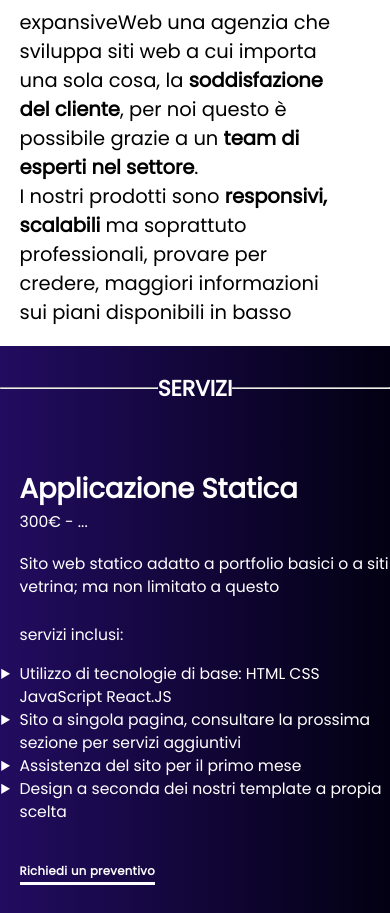
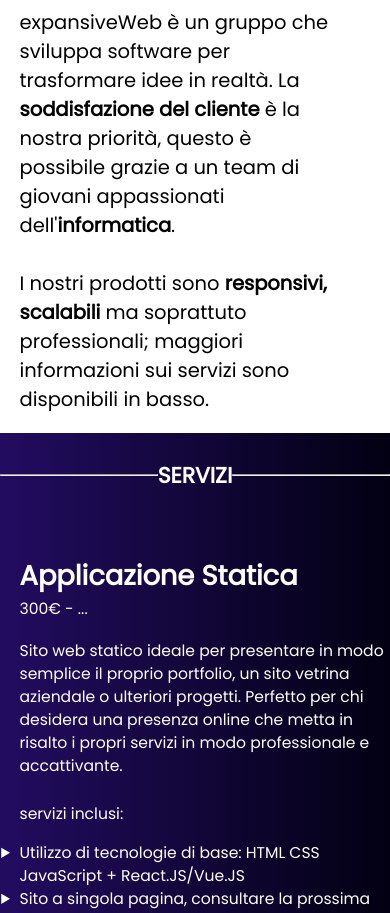
Before and after one commit to castoro2000-0/expansiveWeb, a React (Vite) app: page / in a window 390 px wide. Shown: the part 1080-1993 px from the top of the page. Built offline with nearby package versions, Linux system fonts and the light colour scheme.

Commit message:
Design Chages

```diff
--- a/index.html
+++ b/index.html
@@ -6,6 +6,7 @@
         <meta name="viewport" content="width=device-width, initial-scale=1.0" />
         <title>expansiveWeb | Web Agency Napoli</title>
         <meta name="description" content="expansiveWeb è una agenzia che tratta lo sviluppo di software su tutto il territorio partenopeo.">
+        <meta name="keywords" content="expansive, expansiveWeb, web design, web development, web agency, napoli">
     </head>
     <body>
         <div id="root"></div>
--- a/src/components/Header.jsx
+++ b/src/components/Header.jsx
@@ -4,7 +4,7 @@
     return(
         <header>
             <ul>
-                <li>expansiveWeb</li>
+                <li id="nome_gruppo" ><a href="#expansiveWeb">expansiveWeb</a></li>
                 <li><a href="#home-id"><p>Home</p></a></li>
                 <li><a href="#servizi-id"><p>Servizi</p></a></li>
                 <li><a href="#Footer"><p>Contattaci</p></a></li>
--- a/src/components/Home.jsx
+++ b/src/components/Home.jsx
@@ -7,7 +7,7 @@
 
             <div className="img-background">
                 <div className="opacity-background"></div>
-                <h1><span id="agency-name" >expansiveWeb:</span> <br/> Agenzia specializzata in sviluppazione<br/> siti <span>WEB</span></h1>
+                <h1><span id="agency-name" >expansiveWeb</span> <br/> Esperti nello sviluppo di <span>SOFTWARE</span></h1>
             </div>
         </div>
     );
--- a/src/components/Presentation.jsx
+++ b/src/components/Presentation.jsx
@@ -15,14 +15,15 @@
             </div>
 
             <div className="description">
+                <div id="expansiveWeb"></div>
                 <img src="images/memphis/corporate-memphis.jpg" alt="corporate-memphis" className="corporate-memphis"/>
 
                 <h2>Chi siamo e <br/> di cosa ci occupiamo?</h2> <br/>
-                <p>expansiveWeb una agenzia che sviluppa siti web a cui importa una sola cosa,
-                    la <span>soddisfazione del cliente</span>, per noi questo è possibile grazie a un <span>team di
-                    esperti nel settore</span>. <br/>
-                    I nostri prodotti sono <span> responsivi, scalabili </span> ma soprattuto professionali, provare
-                    per credere, maggiori informazioni sui piani disponibili in basso
+                <p>expansiveWeb è un gruppo che sviluppa software per trasformare idee in realtà.
+                    La <span>soddisfazione del cliente</span> è la nostra priorità, questo è possibile grazie a un team di
+                    giovani appassionati dell'<span>informatica</span>. <br/> <br />
+                    I nostri prodotti sono <span> responsivi, scalabili </span> ma soprattuto professionali;
+                    maggiori informazioni sui servizi sono disponibili in basso.
                 </p>
             </div>
         </div>
--- a/src/components/Services.jsx
+++ b/src/components/Services.jsx
@@ -35,7 +35,7 @@
                 <ul>
                     <li>Design personalizzato da noi: +50€</li>
                     <li>Sito multipagina: +25€/pagina - sito statico <br/> +75€/pagina - sito dinamico</li>
-                    <li>Aggiornamento e Assistenza: <br/>200€/mese</li>
+                    <li>Aggiornamento e Assistenza: <br/>+200€/mese</li>
                     <li>Hosting + Dominio + Seo Growing: +150€</li>
                     <li>Contact form per clienti: +50€</li>
                 </ul>
@@ -62,7 +62,7 @@
                 <li>{props.servizio4}</li>
             </ul>
             <div className="preventivo">
-                <a href="mailto: ">
+                <a href="mailto:expansive.web.agency@gmail.com">
                     Richiedi un preventivo
                 </a>
             </div>
--- a/src/css/Header.css
+++ b/src/css/Header.css
@@ -18,3 +18,7 @@
     align-items: center;
     margin: 0;
 }
+
+#nome_gruppo {
+    font-size: 1.1vw;
+}
--- a/src/css/Home.css
+++ b/src/css/Home.css
@@ -19,7 +19,7 @@
 }
 
 .Home h1 {
-    padding: 8% 0 0 10%;
+    padding: 7% 0 0 10%;
     letter-spacing: 0.2vw;
     font-weight: 500;
     width: 70vw;
@@ -28,7 +28,7 @@
 }
 
 #agency-name {
-    font-size: 4vw;
+    font-size: 6vw;
 }
 
 .img-background h1 span {
--- a/src/css/Presentation.css
+++ b/src/css/Presentation.css
@@ -57,3 +57,9 @@
     float: right;
     margin-right: 15%;
 }
+
+#expansiveWeb {
+    position: absolute;
+    z-index: -1;
+    margin-top: -5%;
+}
--- a/src/css/index.css
+++ b/src/css/index.css
@@ -21,7 +21,7 @@
 }
 
 h1 {
-    font-size: calc(1rem + 4.5vw);
+    font-size: calc(1rem + 2.5vw);
     margin: 0;
     color: white;
 }
--- a/src/css/responsive.css
+++ b/src/css/responsive.css
@@ -18,7 +18,7 @@
         height: 10vh;
     }
 
-    header li, header p {
+    header li, header p, #nome_gruppo {
         font-size: 4vw;
     }
 
@@ -78,7 +78,7 @@
     }
 
     .service {
-        height: 180vh;
+        height: 225vh;
     }
 
     .service-wrapper {
@@ -167,7 +167,7 @@
         padding: 0;
     }
 
-    header li, header p {
+    header li, header p, #nome_gruppo {
         font-size: 4vw;
     }
 
@@ -227,7 +227,7 @@
     }
 
     .service {
-        height: 140vh;
+        height: 150vh;
     }
 
     .service-wrapper {
@@ -259,6 +259,10 @@
     .added-tax {
         width: 80vw;
         height: 30vh;
+    }
+
+    .added-tax p {
+        font-size: 4vw;
     }
 
     .added-tax ul {
--- a/src/data/services.json
+++ b/src/data/services.json
@@ -2,20 +2,20 @@
     {
         "nome_servizio":"Applicazione Statica",
         "prezzo":"300€ - ...",
-        "descrizione":"Sito web statico adatto a portfolio basici o a siti vetrina; ma non limitato a questo",
-        "servizio1":"Utilizzo di tecnologie di base: HTML CSS JavaScript React.JS",
+        "descrizione":"Sito web statico ideale per presentare in modo semplice il proprio portfolio, un sito vetrina aziendale o ulteriori progetti. Perfetto per chi desidera una presenza online che metta in risalto i propri servizi in modo professionale e accattivante.",
+        "servizio1":"Utilizzo di tecnologie di base: HTML CSS JavaScript + React.JS/Vue.JS",
         "servizio2":"Sito a singola pagina, consultare la prossima sezione per servizi aggiuntivi",
         "servizio3":"Assistenza del sito per il primo mese",
-        "servizio4":"Design a seconda dei nostri template a propia scelta"
+        "servizio4":"Design a seconda dei nostri template o a scelta del cliente"
     },
 
     {
         "nome_servizio":"Applicazione Dinamica",
-        "prezzo":"400€ - ...",
-        "descrizione":"Sito web dinamico adatto a blog, portfolio avanzati o anche e-commerce; ma non limitato a questo",
+        "prezzo":"500€ - ...",
+        "descrizione":"Il sito web dinamico offre un’esperienza coinvolgente, ideale per siti che richiedono un'interazione con gli utenti. Perfetto per chi desidera integrare funzionalità interattive come moduli di contatto. Questa è una soluzione versatile, capace di adattarsi a progetti più complessi.",
         "servizio1":"Utilizzo di tecnologie back-end come PHP e SQL",
-        "servizio2":"Poddibilità di avere fino a 5 pagine",
+        "servizio2":"Possibilità di avere fino a 3 pagine",
         "servizio3":"Assistenza del sito per il primo mese",
-        "servizio4":"Design a seconda dei nostri template a propia scelta"
+        "servizio4":"Design a seconda dei nostri template o a scelta del cliente"
     }
 ]
```
